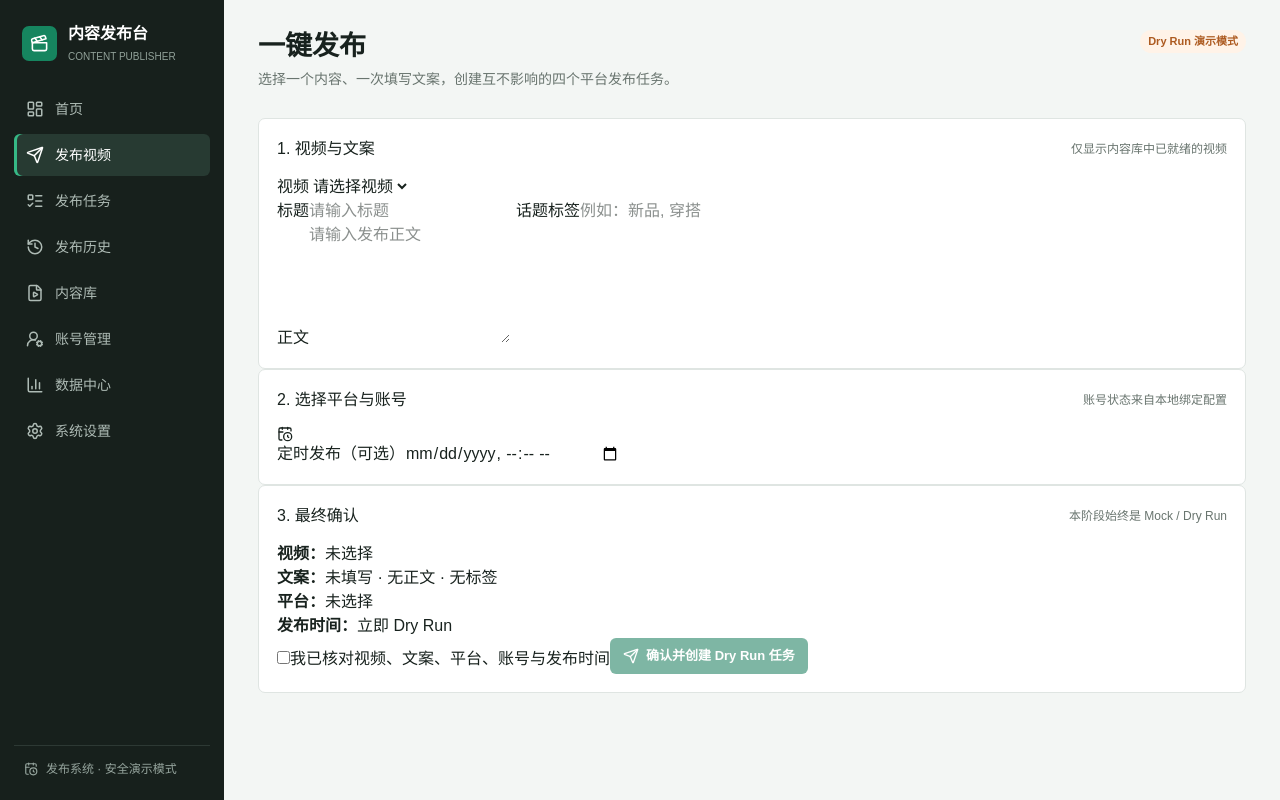
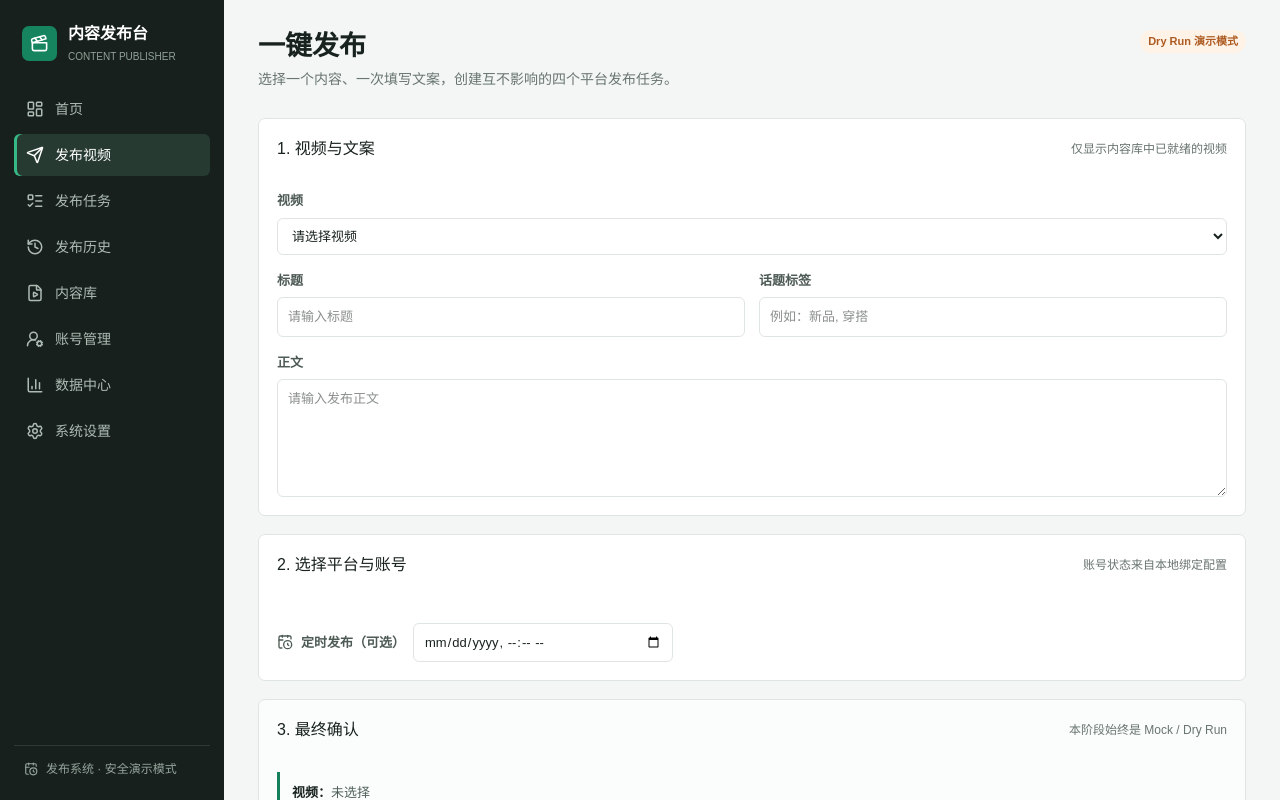
Before and after one commit to lujianing029-design/multi-store-dashboard, a Next.js app: page /publish-video in a window 1280 px wide. Shown: the top 800 px of the page. Built offline with nearby package versions, Linux system fonts and the light colour scheme; no server answers; the database is empty.

Commit message:
feat: style one-click publishing workflow

```diff
--- a/src/app/globals.css
+++ b/src/app/globals.css
@@ -41,3 +41,20 @@ button:focus-visible,a:focus-visible,select:focus-visible { outline:3px solid rg
 .library-grid { margin-top:18px;display:grid;grid-template-columns:repeat(auto-fill,minmax(255px,1fr));gap:16px; }.video-card { overflow:hidden;border:1px solid var(--line);border-radius:7px;background:#fff; }.video-preview { width:100%;aspect-ratio:16/9;border:0;background:#eaf1ed;color:#557267;display:flex;flex-direction:column;align-items:center;justify-content:center;gap:8px;cursor:pointer;overflow:hidden; }.video-preview img { width:100%;height:100%;object-fit:cover; }.video-card-body { padding:13px;display:grid;gap:7px; }.video-card-body strong { overflow:hidden;text-overflow:ellipsis;white-space:nowrap;font-size:14px; }.video-card-body small { color:var(--muted);font-size:12px; }.video-actions { display:flex;gap:7px;flex-wrap:wrap;margin-top:3px; }.ghost-button.danger { color:#b54d38;border-color:#f3d1c9; }
 .modal-backdrop { position:fixed;z-index:10;inset:0;background:rgba(16,25,21,.56);display:grid;place-items:center;padding:20px; }.video-modal { width:min(880px,100%);background:#fff;border-radius:8px;padding:16px; }.video-modal video { display:block;width:100%;max-height:70vh;margin-top:12px;background:#111;border-radius:5px; }.video-modal p { margin:10px 0 0;font-size:13px;color:var(--muted); }
 @media (max-width:760px) { .search-box { min-width:100%; }.library-toolbar { align-items:stretch; }.library-grid { grid-template-columns:1fr; }.upload-item { align-items:flex-start;flex-wrap:wrap; }.upload-item span { flex-basis:70%; } }
+
+.publish-composer { display:grid; gap:16px; margin-bottom:18px; }
+.form-label { display:grid; gap:7px; color:#4e5b54; font-size:13px; font-weight:600; }
+.form-label input,.form-label select,.form-label textarea { width:100%; border:1px solid var(--line); border-radius:6px; padding:9px 10px; background:#fff; color:var(--ink); font-weight:400; }
+.form-grid { display:grid; grid-template-columns:repeat(2,minmax(0,1fr)); gap:14px; }
+.video-info { display:flex; align-items:center; gap:9px; padding:11px 12px; background:#f4faf7; border:1px solid #cfe4d9; border-radius:6px; color:#21684f; font-size:13px; }
+.video-info small { color:var(--muted); margin-left:auto; }
+.target-grid { display:grid; grid-template-columns:repeat(4,minmax(0,1fr)); gap:12px; }
+.target-card { display:flex; gap:10px; align-items:flex-start; padding:13px; border:1px solid var(--line); border-radius:7px; cursor:pointer; background:#fff; }
+.target-card.selected { border-color:#16805c; background:#f1faf5; box-shadow:inset 0 0 0 1px #16805c; }
+.target-card input { margin-top:3px; accent-color:#167c5a; }
+.target-card div { display:grid; gap:4px; min-width:0; }.target-card span,.target-card small { color:var(--muted); font-size:12px; overflow:hidden;text-overflow:ellipsis;white-space:nowrap; }
+.schedule-field { display:flex; align-items:center; gap:8px; }.schedule-field input { max-width:260px; }
+.confirm-panel { background:#fbfdfc; }.confirm-summary { border-left:3px solid #16805c; padding:4px 0 4px 12px; color:#506058; font-size:13px; }.confirm-summary p { margin:7px 0; }.confirm-summary b { color:var(--ink); }
+.confirm-check { display:flex; align-items:center; gap:8px; font-size:13px; color:#3e4c45; }.status-note { display:flex; align-items:center; gap:6px; }
+@media (max-width:900px) { .target-grid { grid-template-columns:repeat(2,minmax(0,1fr)); } }
+@media (max-width:600px) { .form-grid,.target-grid { grid-template-columns:1fr; }.schedule-field { align-items:flex-start; flex-direction:column; }.schedule-field input { max-width:none; } }
```
